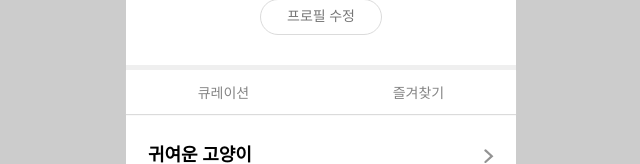
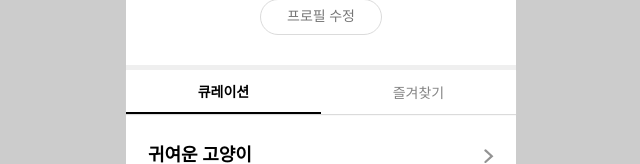
Before and after one commit to R3act-lion/YOURTRIP, a React (Create React App) app: page /profile in a window 1280 px wide. Shown: the part 304-468 px from the top of the page, without its empty margins (319-959 px from the left). Built offline with nearby package versions, Linux system fonts and the light colour scheme.

Commit message:
Feat : 마이페이지 버튼 탭 클릭 시 해당 결과물 출력

```diff
--- a/src/components/Profile/UserPlace/UserPlace.jsx
+++ b/src/components/Profile/UserPlace/UserPlace.jsx
@@ -1,4 +1,4 @@
-import React from 'react'
+import React, { useState } from 'react'
 import styled from 'styled-components'
 import RecommendList from '../../SlideList/RecommendList/RecommendList'
 import DetailPlaceList from '../../SlideList/DetailPlaceList/DetailPlaceList'
@@ -27,6 +27,11 @@ const ButtonTab = styled.button`
     vertical-align: top;
     color: #858585;
     cursor: pointer;
+    &.on{
+        font-weight: 700;
+        color: ${props => props.theme.color.text.black};
+        border-bottom: 2px solid black;
+    }
 `
 
 const ListTheme = styled.ul`
@@ -46,6 +51,22 @@ const HeadingThreeTitle = styled.h3`
 `
 
 export default function UserPlace() {
+    // 스테이트 생성 및 기본값 지정
+    const [isCategory, setIsCategory] = useState([
+        { value: "큐레이션", selected: true },
+        { value: "즐겨찾기", selected: false }
+    ]);
+
+    const itemClick = (value) => {
+        const newState = isCategory.map((list) => {
+            return {
+                ...list,
+                selected: value === list.value
+            };
+        });
+        setIsCategory(newState);
+    };
+
     const placelist = {
         list: [
             {
@@ -77,22 +98,25 @@ export default function UserPlace() {
                 </h2>
             </header>
             <ListButton>
-                <ListItemButton>
-                    <ButtonTab>
-                        큐레이션
+                {isCategory.map((list) => {
+                    return (
+                        <ListItemButton key={list.value}>
+                            <ButtonTab className={list.selected ? "on" : false}
+                                onClick={() => itemClick(list.value)}>
+                                {list.value}
                             </ButtonTab>
                         </ListItemButton>
-                <ListItemButton>
-                    <ButtonTab>
-                        즐겨찾기
-                    </ButtonTab>
-                </ListItemButton>
+                    )
+                })}
             </ListButton>
+            {
+                isCategory[0].selected ?
                     <ListTheme>
                         <li>
                             <RecommendList />
                         </li>
                     </ListTheme>
+                    :
                     <ListPlace>
                         <li>
                             <section>
@@ -105,6 +129,7 @@ export default function UserPlace() {
                             </section>
                         </li>
                     </ListPlace>
+            }
         </SectionPlace>
     )
 }
```
Lines whose indentation alone changed are shown as unchanged.
